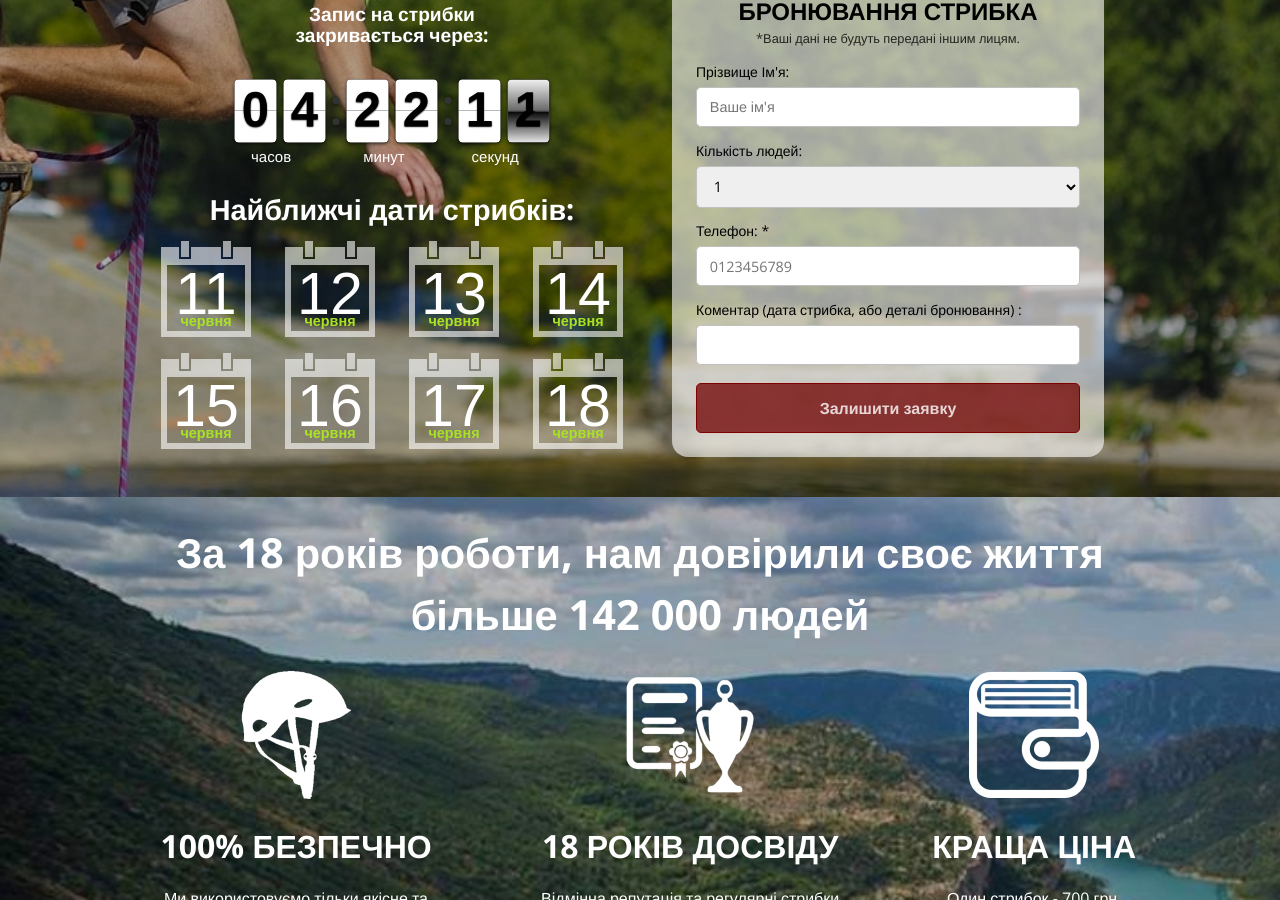
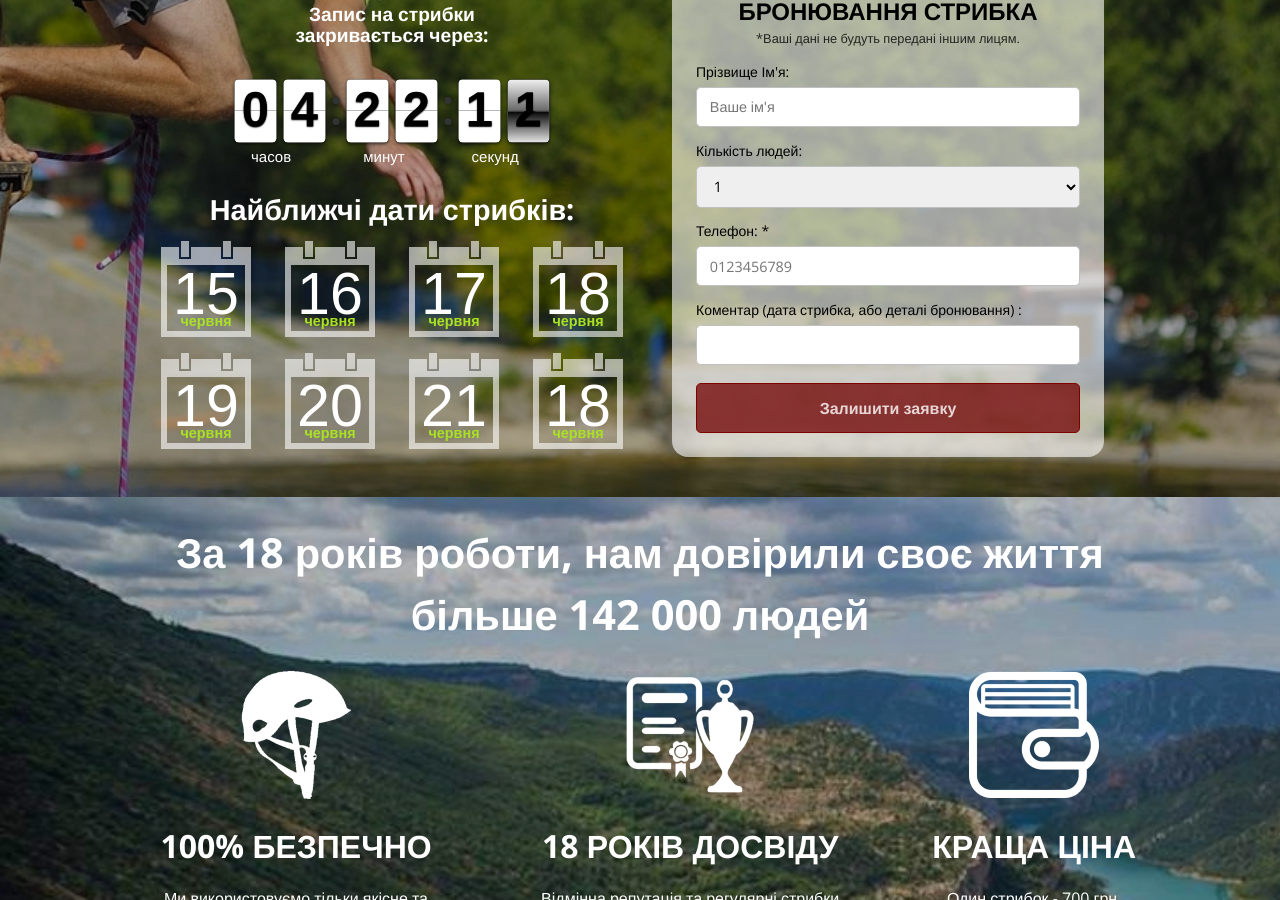
Before and after one commit to Andreyfilko/go-jump, a Jekyll site: the page built from index.md, in a window 1280 px wide and 900 px high, scrolled down 499 px. Built offline with Jekyll 4.4.1, drawn with Linux system fonts in a browser that asks for light colours; some web fonts are replaced; some of the changed text lies outside the part shown.

Commit message:
Update _config.yml

```diff
--- a/_config.yml
+++ b/_config.yml
@@ -35,11 +35,11 @@ google_analytics:
 theme: jekyll-theme-cayman
 
 dates:
-  - 2026-06-11
-  - 2026-06-12
-  - 2026-06-13
-  - 2026-06-14
   - 2026-06-15
   - 2026-06-16
   - 2026-06-17
   - 2026-06-18
+  - 2026-06-19
+  - 2026-06-20
+  - 2026-06-21
+  - 2026-06-18
```
